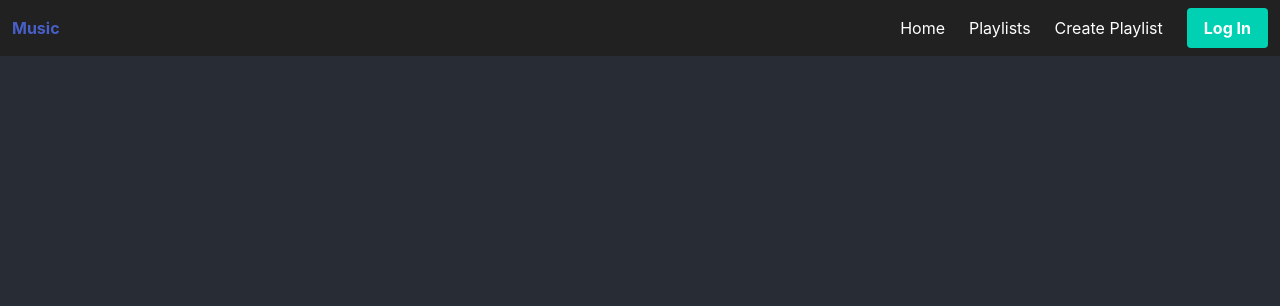
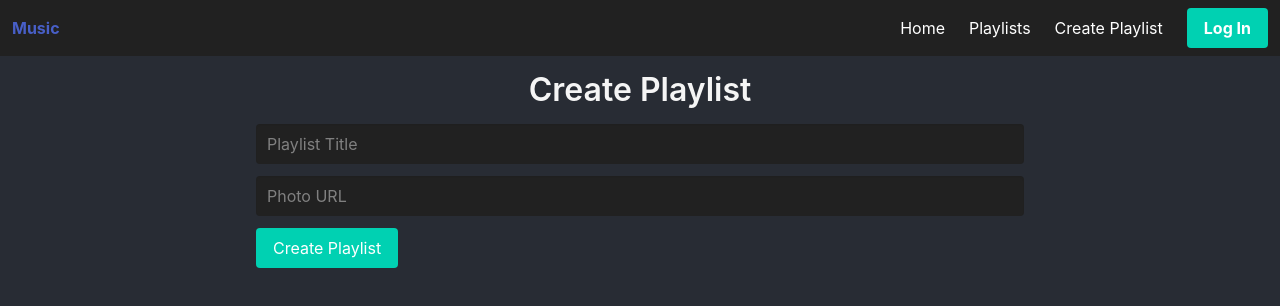
Before and after one commit to edprince/mp3-music, a React (Create React App) app: page /create in a window 1280 px wide. Shown: the top 306 px of the page. Built offline with nearby package versions, Linux system fonts and the light colour scheme.

Commit message:
basic playlist creation added

```diff
--- a/src/App.js
+++ b/src/App.js
@@ -7,6 +7,7 @@ import Login from './components/Login.js';
 import Register from './components/Register.js';
 import Home from './components/Home.js';
 import Menu from './components/Menu.js';
+import CreatePlaylist from './components/CreatePlaylist.js';
 
 class App extends Component {
   render() {
@@ -19,6 +20,7 @@ class App extends Component {
               <Route path='/' component={Home} exact />
               <Route path='/login' component={Login} />
               <Route path='/register' component={Register} />
+              <Route path='/create' component={CreatePlaylist} />
             </Switch>
           </BrowserRouter>
         </div>
--- /dev/null
+++ b/src/components/CreatePlaylist.js
@@ -0,0 +1,50 @@
+import React, { Component } from 'react'; //eslint-disable-line no-unused-vars
+import * as Request from '../modules/request.js';
+import './MusicTile.css';
+
+class CreatePlaylist extends Component {
+  constructor(props) {
+    super(props);
+    this.savePlaylist = this.savePlaylist.bind(this);
+    this.state = {
+      errors: []
+    };
+  }
+
+  savePlaylist() {
+    const title = document.getElementById('title').value;
+    const photo = document.getElementById('photo').value;
+    Request.savePlaylist({title, photo}).then(response => {
+      window.location.href='/';
+    }).catch(err => {
+      this.setState({errors: [{message: 'Login failed'}] });
+    });
+  }
+
+  render() {
+    return (
+      <div className='content'>
+        <h1>Create Playlist</h1>
+        <div className='field'>
+          <div className='control'>
+            <input id='title' className='input' type='text' placeholder='Playlist Title'/>
+          </div>
+        </div>
+        <div className='field'>
+          <div className='control'>
+            <input id='photo' className='input' type='text' placeholder='Photo URL'/>
+          </div>
+        </div>
+        <div className="field is-grouped">
+          <p className="control">
+            <button id='save-btn' onClick={this.savePlaylist} className="button is-primary">
+              Create Playlist
+            </button>
+          </p>
+        </div>
+      </div>
+    );
+  }
+}
+
+export default CreatePlaylist;
--- a/src/components/CreateTile.js
+++ b/src/components/CreateTile.js
@@ -9,10 +9,12 @@ class CreateTile extends Component {
   render() {
     return (
       <div className='card'>
-        <div className='card-content'>
-          <i className='fa fa-plus-circle large'></i>
-          <p className='center'>Create Playlist</p>
-        </div>
+        <a href='/create'>
+          <div className='card-content'>
+            <i className='fa fa-plus-circle large'></i>
+            <p className='center'>Create Playlist</p>
+          </div>
+        </a>
       </div>
     );
   }
--- a/src/modules/request.js
+++ b/src/modules/request.js
@@ -50,3 +50,18 @@ export function getPlaylists() {
     });
   });
 }
+
+/**
+ * Sends request to save playlist to the database
+ * @param {object} playlist - contains photo and title
+ */
+export function savePlaylist(playlist) {
+  const urlExtension = '/create';
+  return new Promise((resolve, reject) => {
+    axios.post(url + urlExtension, playlist, config).then(response => {
+      resolve(response);
+    }).catch(err => {
+      reject(err);
+    });
+  });
+}
```
Also changed, not shown: modules/db.js (+6 -1 lines), src/components/CreatePlaylist.css (added), 2 other files (tests, documents, lock files or other folders).
